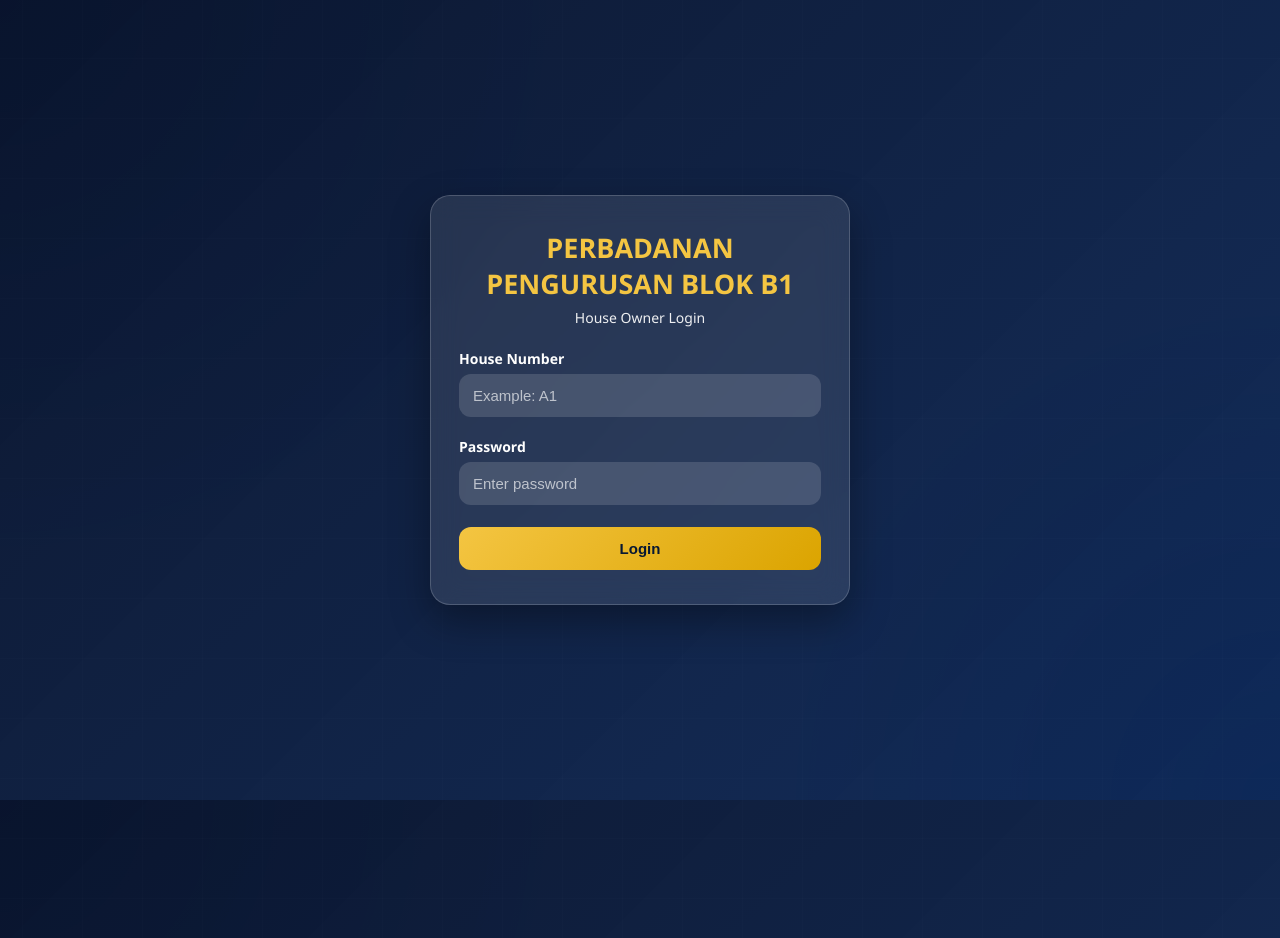
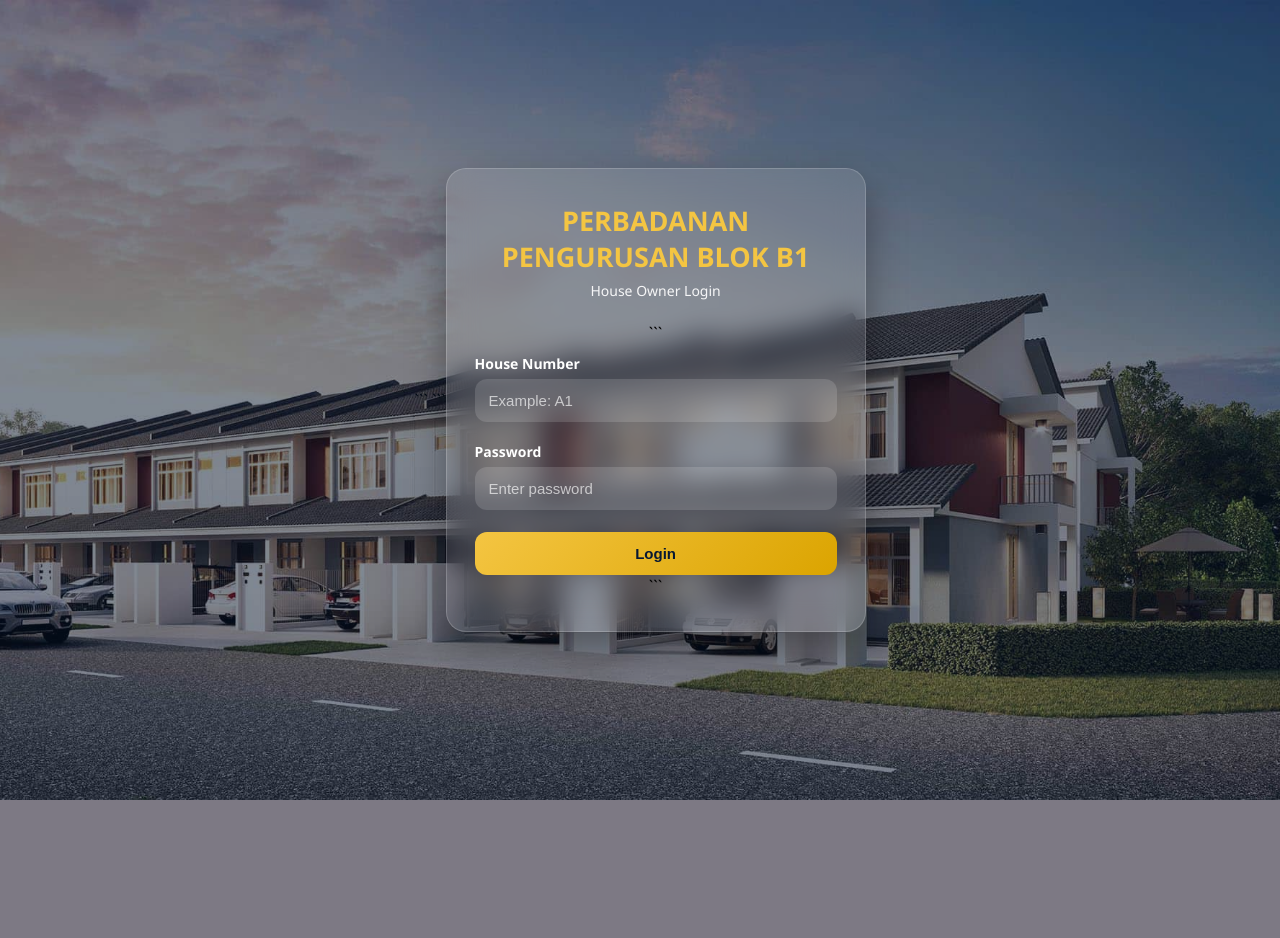
Before and after one commit to jeroinfoservice-cyber/flat_mgmt, a Django app: template templates/owner/login.html in a window 1280 px wide; the page is wider, and only the part inside the window is pictured. After the commit the page ends 800 px from the top of that part, so only its background shows below. Run offline with Django 5.2, Linux system fonts and the light colour scheme; the template is opened without the code that fills it, so the values that code supplies are empty; parts of the project's set-up code (start-up, migrations or seed data) failed here and were passed over.

Commit message:
Update owner backround

````diff
--- a/templates/owner/login.html
+++ b/templates/owner/login.html
@@ -1,9 +1,13 @@
+{% load static %}
+
 <!DOCTYPE html>
+
 <html>
 <head>
     <title>Owner Login</title>
     <meta name="viewport" content="width=device-width, initial-scale=1.0">
 
+```
 <style>
     * {
         box-sizing: border-box;
@@ -16,29 +20,17 @@
         display: flex;
         justify-content: center;
         align-items: center;
-            background:
-                linear-gradient(135deg, rgba(0, 11, 36, 0.95), rgba(0, 28, 78, 0.92)),
-                radial-gradient(circle at top left, rgba(15, 52, 120, 0.35), transparent 40%),
-                radial-gradient(circle at bottom right, rgba(0, 60, 140, 0.35), transparent 35%);
+        background: url("{% static 'images/bg.jpg' %}") no-repeat center center fixed;
+        background-size: cover;
         overflow: hidden;
     }
 
     body::before {
         content: "";
         position: absolute;
-            width: 140%;
-            height: 140%;
-            background:
-                linear-gradient(90deg, rgba(255,255,255,0.03) 1px, transparent 1px),
-                linear-gradient(rgba(255,255,255,0.03) 1px, transparent 1px);
-            background-size: 60px 60px;
-            animation: moveGrid 18s linear infinite;
-            opacity: 0.4;
-        }
-
-        @keyframes moveGrid {
-            0% { transform: translate(0, 0); }
-            100% { transform: translate(-60px, -60px); }
+        inset: 0;
+        background: rgba(5, 20, 45, 0.50);
+        z-index: 1;
     }
 
     .login-box {
@@ -129,6 +121,8 @@
         box-shadow: 0 10px 22px rgba(244,197,66,0.30);
     }
 </style>
+```
+
 </head>
 <body>
 
@@ -136,6 +130,7 @@
     <div class="title">{{ flat.name|default:"PERBADANAN PENGURUSAN BLOK B1" }}</div>
     <div class="subtitle">House Owner Login</div>
 
+```
 {% if error %}
     <div class="error">{{ error }}</div>
 {% endif %}
@@ -151,6 +146,8 @@
 
     <button type="submit">Login</button>
 </form>
+```
+
 </div>
 
 </body>
````
Lines whose indentation alone changed are shown as unchanged.
